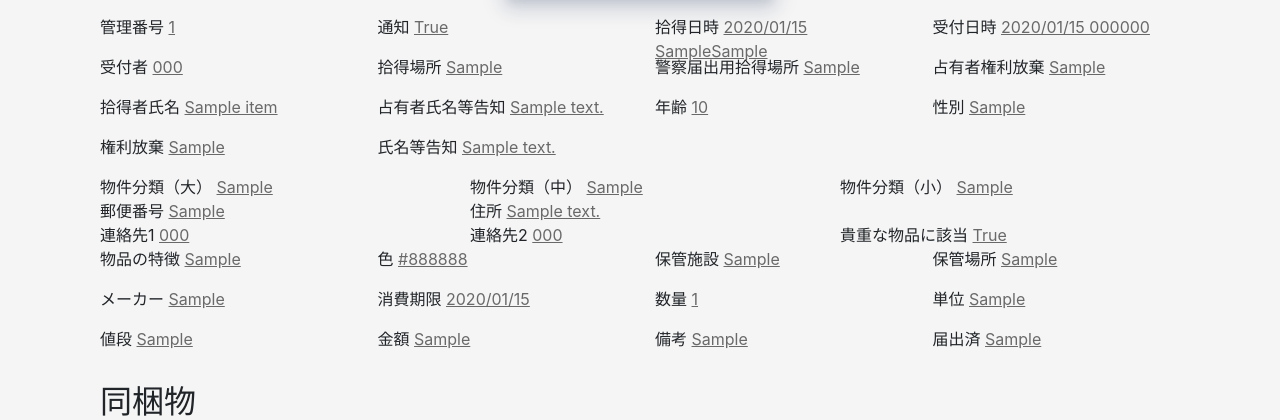
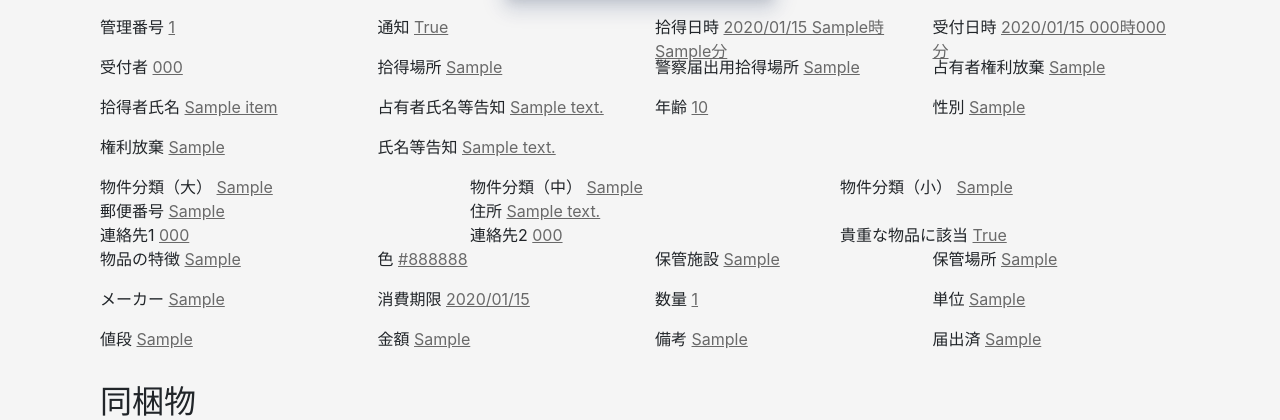
Before and after one commit to sugar310sato/lostitem_app, a Flask app: page /items/detail/1 in a window 1280 px wide. Shown: the part 324-744 px from the top of the page. Run offline with Flask 3, Linux system fonts and the light colour scheme; tables that the repository leaves empty hold one stand-in row (values such as "Sample post"); some libraries are stand-ins or nearby versions.

Commit message:
[change]管理番号、問い合わせ番号の統一
管理番号のみに変更しました。

```diff
--- a/apps/items/templates/items/detail.html
+++ b/apps/items/templates/items/detail.html
@@ -11,9 +11,9 @@
         <div class="col-3">管理番号 <u>{{ item.main_id }}</u></div>
         <div class="col-3">通知 <u>{{ item.notify }}</u></div>
         <div class="col-3">拾得日時 <u>{{ item.get_item.strftime('%Y/%m/%d') if item.get_item is not none else "" }}
-                {{ item.get_item_hour }}{{ item.get_item_minute }}</u></div>
+                {{ item.get_item_hour }}時{{ item.get_item_minute }}分</u></div>
         <div class="col-3">受付日時 <u>{{ item.recep_item.strftime('%Y/%m/%d') if item.recep_item is not none else ""}}
-                {{ item.recep_item_hour }}{{ item.recep_item_minute }}</u></div>
+                {{ item.recep_item_hour }}時{{ item.recep_item_minute }}分</u></div>
     </div>
     <div class="row">
         <div class="col-3">受付者 <u>{{ item.recep_manager }}</u></div>
--- a/apps/items/templates/items/edit.html
+++ b/apps/items/templates/items/edit.html
@@ -9,8 +9,6 @@
             <div class="col-6">管理番号：{{ item.main_id }}</div>
         </div>
         <div class="row mb-3">
-            <div class="col-6">{{ form.track_num.label }} {{ form.track_num(value=item.track_num, class="form-set") }}
-            </div>
             <div class="col-6">{{ form.notify.label }} {{ form.notify(value=item.notify, class="form-set") }}</div>
         </div>
         <div class="row mb-3">
--- a/apps/register/templates/register/register_item.html
+++ b/apps/register/templates/register/register_item.html
@@ -9,7 +9,6 @@
             <div class="col-6">管理番号：{{ main_id }}</div>
         </div>
         <div class="row mb-3">
-            <div class="col-6">{{ form.track_num.label }} {{ form.track_num(class="form-set") }}</div>
             <div class="col-6">{{ form.notify.label }} {{ form.notify }}</div>
         </div>
         <div class="row mb-3">
--- a/apps/register/views.py
+++ b/apps/register/views.py
@@ -148,7 +148,7 @@ def register_item(choice_finder):
                 main_id=main_id,
                 current_year=current_year,
                 choice_finder=choice_finder,
-                track_num=form.track_num.data,
+                # track_num=form.track_num.data,
                 notify=form.notify.data,
                 get_item=form.get_item.data,
                 get_item_hour=request.form.get("get_item_hours"),
@@ -212,7 +212,7 @@ def register_item(choice_finder):
                 main_id=main_id,
                 current_year=current_year,
                 choice_finder=choice_finder,
-                track_num=form.track_num.data,
+                # track_num=form.track_num.data,
                 notify=form.notify.data,
                 get_item=form.get_item.data,
                 get_item_hour=request.form.get("get_item_hours"),
```
